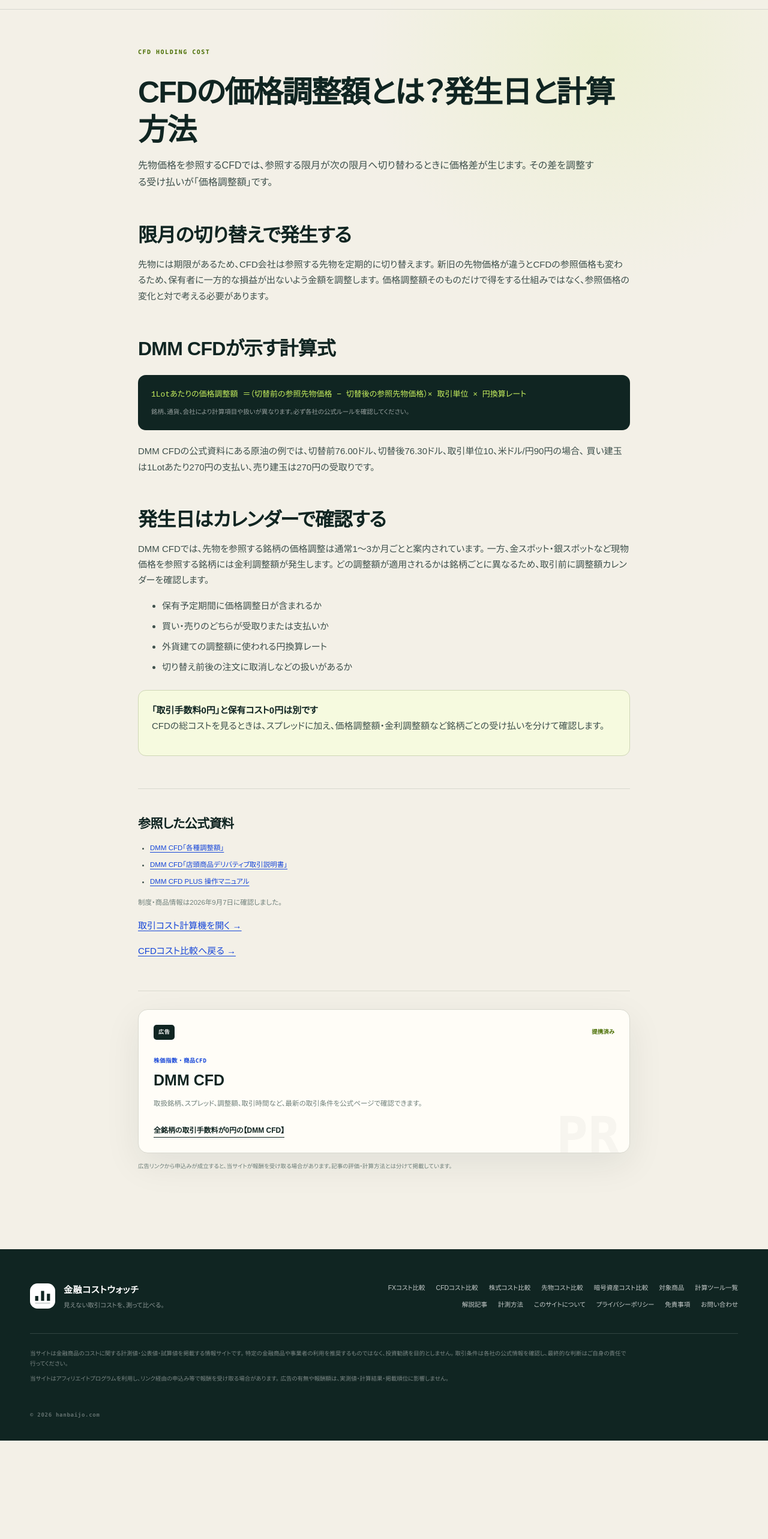
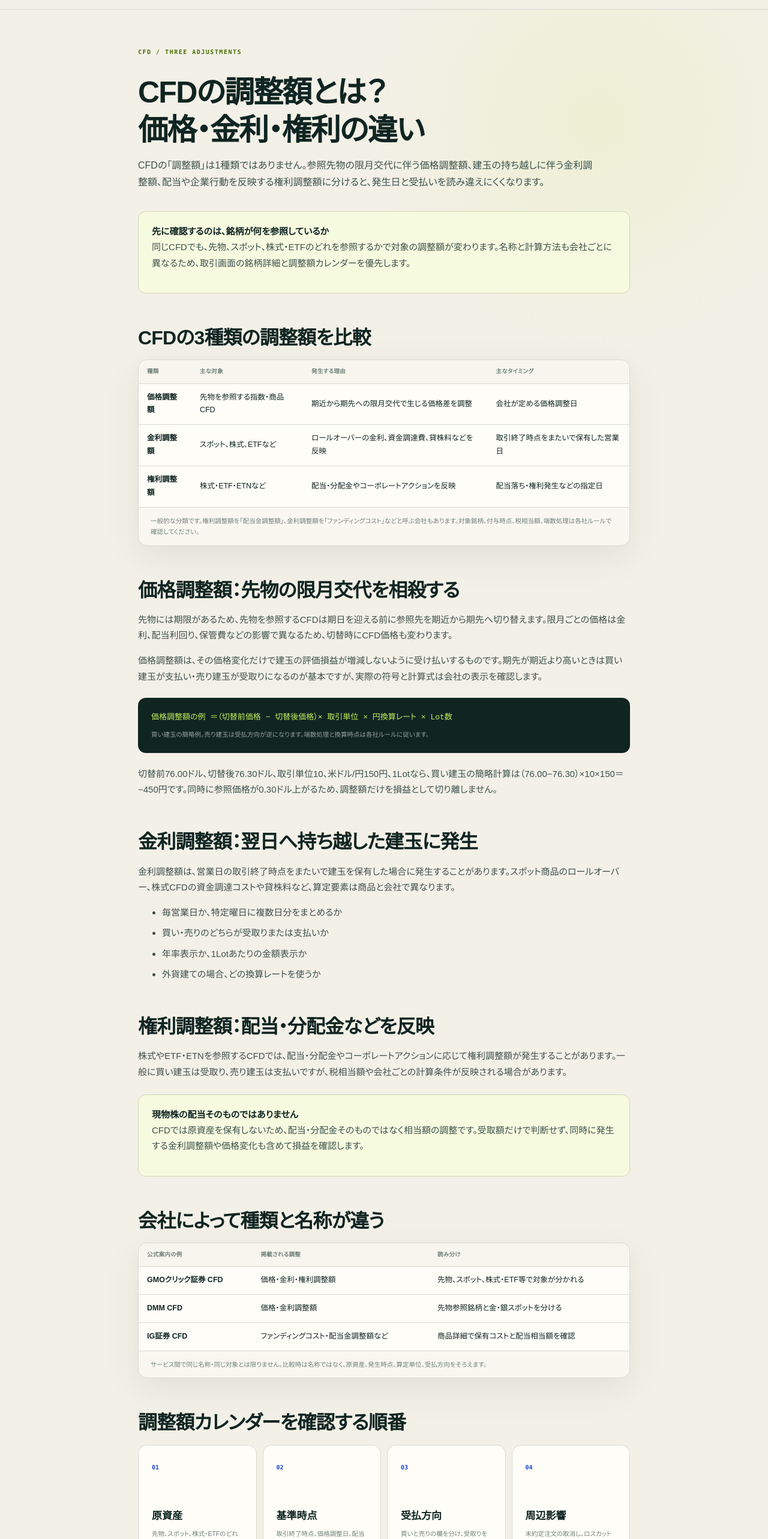
Before and after one commit to mrok18/hanbaijo, a Next.js app: page /articles/cfd-price-adjustment in a window 1280 px wide. Shown: the part 61-2626 px from the top of the page at 60% size. Before the commit the page ends 2462 px from the top, so only its background shows below. Built offline with nearby package versions, Linux system fonts and the light colour scheme.

Commit message:
seo: explain CFD adjustment types

```diff
--- a/app/articles/cfd-price-adjustment/page.tsx
+++ b/app/articles/cfd-price-adjustment/page.tsx
@@ -1,75 +1,128 @@
+import type { Metadata } from 'next';
 import Link from 'next/link';
 import AffiliateOfferCard from '@/components/AffiliateOfferCard';
+import ArticleStructuredData from '@/components/ArticleStructuredData';
 import { AFFILIATE_OFFERS } from '@/lib/affiliates';
 
-export const metadata = {
-  title: 'CFDの価格調整額とは？発生日と計算方法',
-  description: '先物を参照するCFDで発生する価格調整額の仕組み、発生日、計算式、売買方向による受け払いを解説します。',
+export const metadata: Metadata = {
+  title: 'CFDの調整額とは？価格・金利・権利調整額の違い',
+  description: 'CFDの価格調整額・金利調整額・権利調整額（配当金調整額）の違いを、対象商品、発生時点、受払い、計算例で整理します。',
+  alternates: { canonical: '/articles/cfd-price-adjustment' },
 };
 
+const FAQS = [
+  {
+    question: 'CFDの調整額は手数料ですか？',
+    answer: '売買手数料とは別の受払いです。参照先物の限月交代、翌日への持ち越し、配当やコーポレートアクションなどをCFD建玉へ反映するために発生し、受取りになる場合と支払いになる場合があります。',
+  },
+  {
+    question: '価格調整額を受け取れば利益になりますか？',
+    answer: '価格調整額だけを見て利益とは判断できません。参照する先物を期近から期先へ切り替えた際のCFD価格の変化と、建玉の評価損益を相殺する目的で受け払いされるため、価格変化と合算して確認します。',
+  },
+  {
+    question: 'CFDで毎日発生する可能性がある調整額はどれですか？',
+    answer: '会社や銘柄によりますが、金利調整額やファンディングコストは営業日終了をまたいだ建玉に日次で発生する場合があります。価格調整額は先物の限月交代時、権利調整額は配当やコーポレートアクションなどの権利発生時が中心です。',
+  },
+] as const;
+
 export default function Page() {
+  const faqJsonLd = {
+    '@context': 'https://schema.org',
+    '@type': 'FAQPage',
+    mainEntity: FAQS.map((faq) => ({
+      '@type': 'Question',
+      name: faq.question,
+      acceptedAnswer: { '@type': 'Answer', text: faq.answer },
+    })),
+  };
+
   return (
     <article>
-      <p className="page-kicker">CFD HOLDING COST</p>
-      <h1>CFDの価格調整額とは？発生日と計算方法</h1>
-      <p className="lede">
-        先物価格を参照するCFDでは、参照する限月が次の限月へ切り替わるときに価格差が生じます。
-        その差を調整する受け払いが「価格調整額」です。
-      </p>
+      <ArticleStructuredData slug="cfd-price-adjustment" publishedAt="2026-09-07" modifiedAt="2026-09-12" />
+      <script type="application/ld+json" dangerouslySetInnerHTML={{ __html: JSON.stringify(faqJsonLd).replace(/</g, '\\u003c') }} />
+      <p className="page-kicker">CFD / THREE ADJUSTMENTS</p>
+      <h1>CFDの調整額とは？<br />価格・金利・権利の違い</h1>
+      <p className="lede">CFDの「調整額」は1種類ではありません。参照先物の限月交代に伴う価格調整額、建玉の持ち越しに伴う金利調整額、配当や企業行動を反映する権利調整額に分けると、発生日と受払いを読み違えにくくなります。</p>
 
-      <h2>限月の切り替えで発生する</h2>
-      <p>
-        先物には期限があるため、CFD会社は参照する先物を定期的に切り替えます。
-        新旧の先物価格が違うとCFDの参照価格も変わるため、保有者に一方的な損益が出ないよう金額を調整します。
-        価格調整額そのものだけで得をする仕組みではなく、参照価格の変化と対で考える必要があります。
-      </p>
+      <div className="callout"><strong>先に確認するのは、銘柄が何を参照しているか</strong><p>同じCFDでも、先物、スポット、株式・ETFのどれを参照するかで対象の調整額が変わります。名称と計算方法も会社ごとに異なるため、取引画面の銘柄詳細と調整額カレンダーを優先します。</p></div>
 
-      <h2>DMM CFDが示す計算式</h2>
+      <h2>CFDの3種類の調整額を比較</h2>
+      <div className="data-panel"><div className="table-scroll"><table className="rates comparison-table">
+        <thead><tr><th>種類</th><th>主な対象</th><th>発生する理由</th><th>主なタイミング</th></tr></thead>
+        <tbody>
+          <tr><td className="ex-name">価格調整額</td><td>先物を参照する指数・商品CFD</td><td>期近から期先への限月交代で生じる価格差を調整</td><td>会社が定める価格調整日</td></tr>
+          <tr><td className="ex-name">金利調整額</td><td>スポット、株式、ETFなど</td><td>ロールオーバーの金利、資金調達費、貸株料などを反映</td><td>取引終了時点をまたいで保有した営業日</td></tr>
+          <tr><td className="ex-name">権利調整額</td><td>株式・ETF・ETNなど</td><td>配当・分配金やコーポレートアクションを反映</td><td>配当落ち・権利発生などの指定日</td></tr>
+        </tbody>
+      </table></div><p className="panel-note">一般的な分類です。権利調整額を「配当金調整額」、金利調整額を「ファンディングコスト」などと呼ぶ会社もあります。対象銘柄、付与時点、税相当額、端数処理は各社ルールで確認してください。</p></div>
+
+      <h2>価格調整額：先物の限月交代を相殺する</h2>
+      <p>先物には期限があるため、先物を参照するCFDは期日を迎える前に参照先を期近から期先へ切り替えます。限月ごとの価格は金利、配当利回り、保管費などの影響で異なるため、切替時にCFD価格も変わります。</p>
+      <p>価格調整額は、その価格変化だけで建玉の評価損益が増減しないように受け払いするものです。期先が期近より高いときは買い建玉が支払い・売り建玉が受取りになるのが基本ですが、実際の符号と計算式は会社の表示を確認します。</p>
       <div className="formula-box">
-        <code>1Lotあたりの価格調整額 ＝（切替前の参照先物価格 − 切替後の参照先物価格）× 取引単位 × 円換算レート</code>
-        <small>銘柄、通貨、会社により計算項目や扱いが異なります。必ず各社の公式ルールを確認してください。</small>
+        <code>価格調整額の例 ＝（切替前価格 − 切替後価格）× 取引単位 × 円換算レート × Lot数</code>
+        <small>買い建玉の簡略例。売り建玉は受払方向が逆になります。端数処理と換算時点は各社ルールに従います。</small>
       </div>
-      <p>
-        DMM CFDの公式資料にある原油の例では、切替前76.00ドル、切替後76.30ドル、取引単位10、米ドル/円90円の場合、
-        買い建玉は1Lotあたり270円の支払い、売り建玉は270円の受取りです。
-      </p>
+      <p>切替前76.00ドル、切替後76.30ドル、取引単位10、米ドル/円150円、1Lotなら、買い建玉の簡略計算は（76.00−76.30）×10×150＝−450円です。同時に参照価格が0.30ドル上がるため、調整額だけを損益として切り離しません。</p>
 
-      <h2>発生日はカレンダーで確認する</h2>
-      <p>
-        DMM CFDでは、先物を参照する銘柄の価格調整は通常1〜3か月ごとと案内されています。
-        一方、金スポット・銀スポットなど現物価格を参照する銘柄には金利調整額が発生します。
-        どの調整額が適用されるかは銘柄ごとに異なるため、取引前に調整額カレンダーを確認します。
-      </p>
+      <h2>金利調整額：翌日へ持ち越した建玉に発生</h2>
+      <p>金利調整額は、営業日の取引終了時点をまたいで建玉を保有した場合に発生することがあります。スポット商品のロールオーバー、株式CFDの資金調達コストや貸株料など、算定要素は商品と会社で異なります。</p>
       <ul>
-        <li>保有予定期間に価格調整日が含まれるか</li>
+        <li>毎営業日か、特定曜日に複数日分をまとめるか</li>
         <li>買い・売りのどちらが受取りまたは支払いか</li>
-        <li>外貨建ての調整額に使われる円換算レート</li>
-        <li>切り替え前後の注文に取消しなどの扱いがあるか</li>
+        <li>年率表示か、1Lotあたりの金額表示か</li>
+        <li>外貨建ての場合、どの換算レートを使うか</li>
       </ul>
 
-      <div className="callout">
-        <strong>「取引手数料0円」と保有コスト0円は別です</strong>
-        <p>
-          CFDの総コストを見るときは、スプレッドに加え、価格調整額・金利調整額など銘柄ごとの受け払いを分けて確認します。
-        </p>
+      <h2>権利調整額：配当・分配金などを反映</h2>
+      <p>株式やETF・ETNを参照するCFDでは、配当・分配金やコーポレートアクションに応じて権利調整額が発生することがあります。一般に買い建玉は受取り、売り建玉は支払いですが、税相当額や会社ごとの計算条件が反映される場合があります。</p>
+      <div className="callout"><strong>現物株の配当そのものではありません</strong><p>CFDでは原資産を保有しないため、配当・分配金そのものではなく相当額の調整です。受取額だけで判断せず、同時に発生する金利調整額や価格変化も含めて損益を確認します。</p></div>
+
+      <h2>会社によって種類と名称が違う</h2>
+      <div className="data-panel"><div className="table-scroll"><table className="rates comparison-table">
+        <thead><tr><th>公式案内の例</th><th>掲載される調整</th><th>読み分け</th></tr></thead>
+        <tbody>
+          <tr><td className="ex-name">GMOクリック証券 CFD</td><td>価格・金利・権利調整額</td><td>先物、スポット、株式・ETF等で対象が分かれる</td></tr>
+          <tr><td className="ex-name">DMM CFD</td><td>価格・金利調整額</td><td>先物参照銘柄と金・銀スポットを分ける</td></tr>
+          <tr><td className="ex-name">IG証券 CFD</td><td>ファンディングコスト・配当金調整額など</td><td>商品詳細で保有コストと配当相当額を確認</td></tr>
+        </tbody>
+      </table></div><p className="panel-note">サービス間で同じ名称・同じ対象とは限りません。比較時は名称ではなく、原資産、発生時点、算定単位、受払方向をそろえます。</p></div>
+
+      <h2>調整額カレンダーを確認する順番</h2>
+      <div className="fx-metric-grid">
+        <article><b>01</b><h3>原資産</h3><p>先物、スポット、株式・ETFのどれを参照する銘柄かを確認します。</p></article>
+        <article><b>02</b><h3>基準時点</h3><p>取引終了時点、価格調整日、配当落ち日など、建玉判定の時点を確認します。</p></article>
+        <article><b>03</b><h3>受払方向</h3><p>買いと売りの欄を分け、受取りをプラス、支払いをマイナスとして記録します。</p></article>
+        <article><b>04</b><h3>周辺影響</h3><p>未約定注文の取消し、ロスカットレートの再計算、必要証拠金の変化も確認します。</p></article>
       </div>
+
+      <h2>CFDの調整額に関するFAQ</h2>
+      {FAQS.map((faq) => (
+        <section key={faq.question}>
+          <h3>{faq.question}</h3>
+          <p>{faq.answer}</p>
+        </section>
+      ))}
 
       <section className="article-sources" aria-labelledby="sources">
         <h2 id="sources">参照した公式資料</h2>
         <ul>
-          <li><a href="https://fx.dmm.com/cfd/service/swapcalendar/" target="_blank" rel="noopener noreferrer">DMM CFD「各種調整額」</a></li>
+          <li><a href="https://www.click-sec.com/corp/guide/cfd/interestrate/" target="_blank" rel="noopener noreferrer">GMOクリック証券「3種類の調整額」</a></li>
+          <li><a href="https://www.click-sec.com/corp/guide/cfd/rule/" target="_blank" rel="noopener noreferrer">GMOクリック証券「CFD取引ルール」</a></li>
+          <li><a href="https://fx.dmm.com/cfd/service/swapcalendar/" target="_blank" rel="noopener noreferrer">DMM CFD「金利調整額・価格調整額」</a></li>
           <li><a href="https://fx.dmm.com/policy/regulation/overview_cfd.pdf" target="_blank" rel="noopener noreferrer">DMM CFD「店頭商品デリバティブ取引説明書」</a></li>
-          <li><a href="https://fx.dmm.com/manual/plus_cfd.pdf" target="_blank" rel="noopener noreferrer">DMM CFD PLUS 操作マニュアル</a></li>
+          <li><a href="https://www.ig.com/jp/help-and-support/cfds/fees-and-charges/what-are-igs-shares-cfd-product-details" target="_blank" rel="noopener noreferrer">IG証券「株式CFD 銘柄詳細情報」</a></li>
         </ul>
-        <p>制度・商品情報は2026年9月7日に確認しました。</p>
+        <p>制度・商品情報は2026年9月12日に確認しました。最新の発生日と金額は各社の取引画面・公式カレンダーを確認してください。</p>
       </section>
 
-      <p><Link href="/tools/cost-calculator">取引コスト計算機を開く →</Link></p>
+      <p><Link href="/articles/dmm-cfd-adjustment-calendar">DMM CFDの調整額カレンダーを確認する →</Link></p>
+      <p><Link href="/articles/dmm-cfd-total-cost">DMM CFDの総コストを見る →</Link></p>
       <p><Link href="/cfd">CFDコスト比較へ戻る →</Link></p>
 
       <section className="article-affiliate" aria-label="関連する広告">
         <AffiliateOfferCard offer={AFFILIATE_OFFERS['dmm-cfd']} />
-        <p className="affiliate-disclosure">広告リンクから申込みが成立すると、当サイトが報酬を受け取る場合があります。記事の評価・計算方法とは分けて掲載しています。</p>
+        <p className="affiliate-disclosure">広告リンクから申込みが成立すると、当サイトが報酬を受け取る場合があります。調整額の説明・評価とは分けて掲載しています。</p>
       </section>
     </article>
   );
--- a/app/articles/posts.ts
+++ b/app/articles/posts.ts
@@ -230,7 +230,7 @@ export const POSTS = [
   { slug: 'fx-spread-time', category: 'FX', title: 'FXのスプレッドが広がりやすい時間帯は？', desc: '広告表示の適用時間外や経済指標発表時に、取引コストが変わる理由と確認方法。' },
   { slug: 'fx-swap-calculation', category: 'FX', title: 'FXスワップポイントの計算方法', desc: '1Lotあたりの表示から、保有数量と付与日数に応じた金額を試算する。' },
   { slug: 'fx-required-margin', category: 'FX', title: 'FXの必要証拠金はいくら？1万通貨で計算', desc: '取引金額・必要証拠金・レバレッジの関係を、米ドル/円の例で整理する。' },
-  { slug: 'cfd-price-adjustment', category: 'CFD', title: 'CFDの価格調整額とは？発生日と計算方法', desc: '先物を参照するCFDで発生する価格調整額の仕組みと、確認すべき日程・計算式。' },
+  { slug: 'cfd-price-adjustment', category: 'CFD', title: 'CFDの調整額とは？価格・金利・権利調整額の違い', desc: '3種類の対象商品、発生時点、受払いを整理し、価格調整額を限月交代の計算例で確認する。' },
   { slug: 'fx-spread-cost', category: 'FX', title: '0.2銭は何円？FXスプレッドを数量別に計算', desc: '0.2銭を円へ直し、1,000通貨・1万通貨・10万通貨ごとのスプレッド相当額を計算する。' },
   { slug: 'hanbaijo-torihikijo', category: '暗号資産', title: '販売所と取引所は何が違うのか', desc: '同じ会社の中に2つの買い方がある理由と、コスト差が生まれる仕組み。' },
   { slug: 'spread-toha', category: '基礎知識', title: 'スプレッドとは何か — 「手数料無料」の正体', desc: '表示されない手数料がどこに含まれているかを、数字で追う。' },
--- a/app/cfd/page.tsx
+++ b/app/cfd/page.tsx
@@ -166,7 +166,7 @@ export default function CfdPage() {
           <article><b>MARGIN SAFETY</b><h3><Link href="/articles/dmm-cfd-margin-call-losscut">DMM CFDの追証とロスカット</Link></h3><p>維持率100％と50％の違いを、判定時点・解消方法・強制決済から整理します。</p></article>
           <article><b>CFD VS FUTURES</b><h3><Link href="/articles/cfd-vs-futures-nikkei225">日経225 CFDと先物の違い</Link></h3><p>取引単位、期限、証拠金、価格形成を同じ表で比較します。</p></article>
           <article><b>CROSS-ASSET MARGIN</b><h3><Link href="/articles/fx-cfd-futures-margin-comparison">FX・CFD・先物の証拠金比較</Link></h3><p>必要証拠金、1単位の損益、追証・ロスカットを共通軸で整理します。</p></article>
-          <article><b>ADJUSTMENT</b><h3><Link href="/articles/cfd-price-adjustment">CFDの価格調整額</Link></h3><p>限月切替で受払いが発生する理由と、確認すべき日程を整理します。</p></article>
+          <article><b>ADJUSTMENT</b><h3><Link href="/articles/cfd-price-adjustment">CFDの3種類の調整額</Link></h3><p>価格・金利・権利調整額を、対象商品と発生時点から整理します。</p></article>
         </div>
       </section>
 
--- a/app/page.tsx
+++ b/app/page.tsx
@@ -355,7 +355,7 @@ export default async function Home() {
             </Link>
             <Link href="/articles/cfd-price-adjustment" className="feature-article">
               <span>CFD · 保有コスト</span>
-              <h3>価格調整額の仕組みと計算方法</h3>
+              <h3>CFDの価格・金利・権利調整額</h3>
               <b>読む →</b>
             </Link>
           </div>
```
